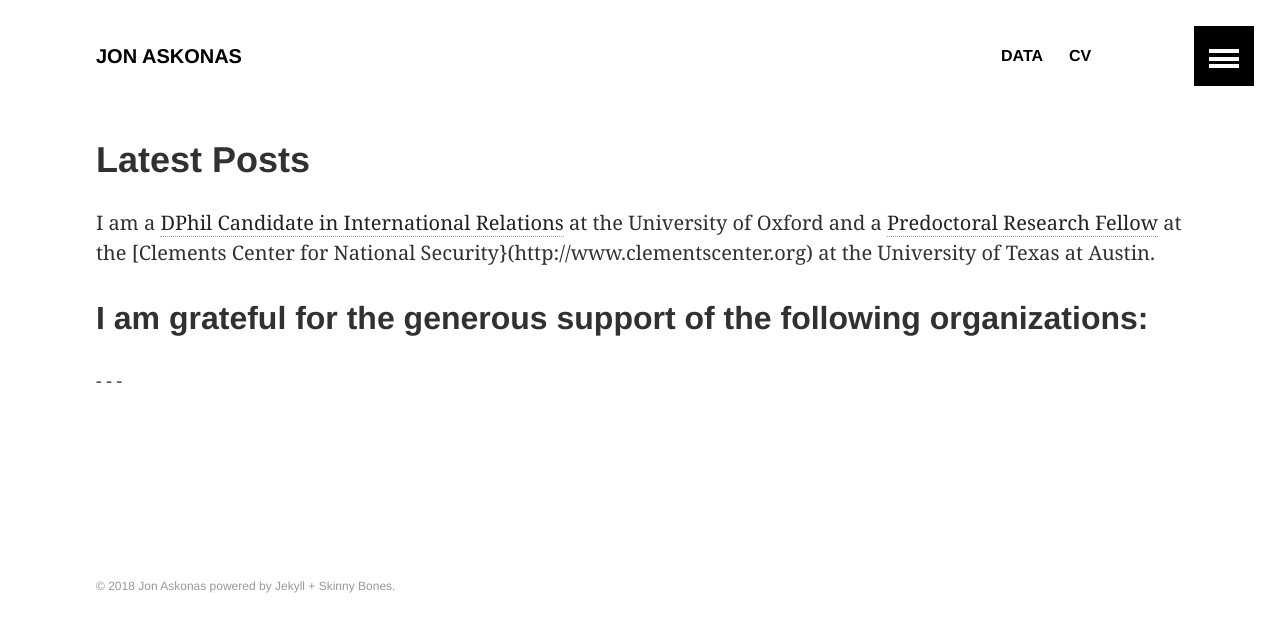
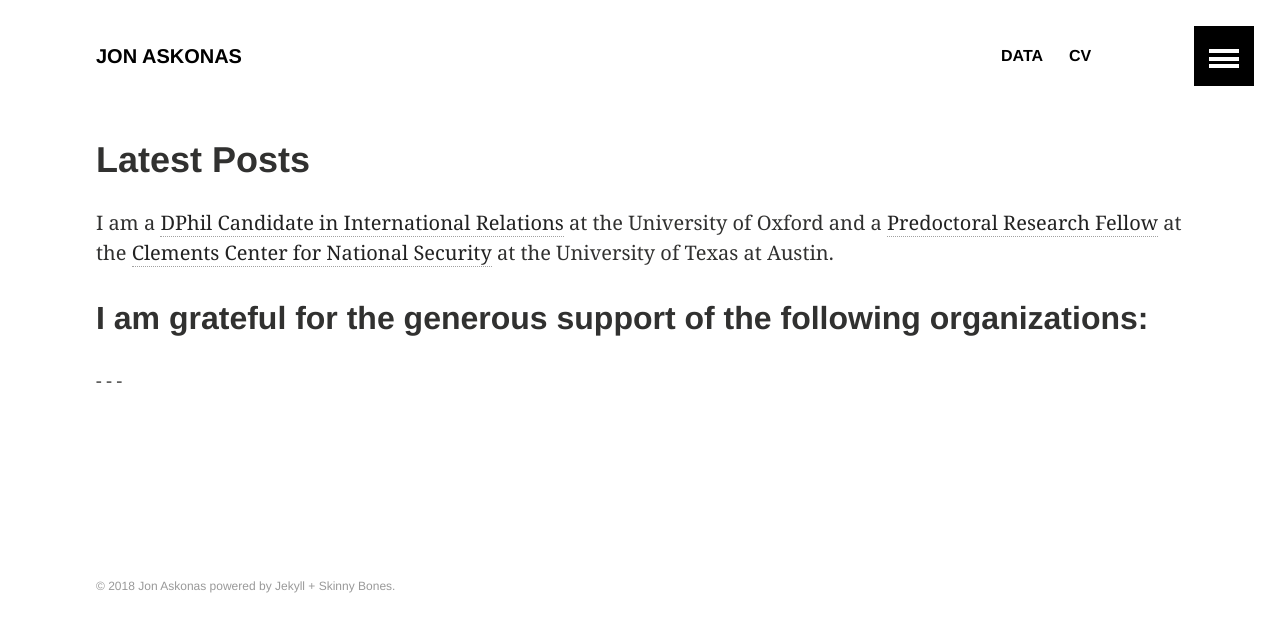
Before and after one commit to jaskonas/jaskonas.github.io, a Jekyll site: the page built from index.md, in a window 1280 px wide. Shown: the top 632 px of the page. Built offline with Jekyll 4.4.1, drawn with Linux system fonts in a browser that asks for light colours.

Commit message:
Bracket fix
oops

```diff
--- a/index.md
+++ b/index.md
@@ -4,7 +4,7 @@ permalink: /
 title: "Latest Posts"
 ---
 
-I am a [DPhil Candidate in International Relations](https://www.politics.ox.ac.uk/student-profile/jonathan-askonas.html) at the University of Oxford and a [Predoctoral Research Fellow](https://www.clementscenter.org/people/predoctoral-fellow/item/1199-jon-askonas) at the [Clements Center for National Security}(http://www.clementscenter.org) at the University of Texas at Austin.
+I am a [DPhil Candidate in International Relations](https://www.politics.ox.ac.uk/student-profile/jonathan-askonas.html) at the University of Oxford and a [Predoctoral Research Fellow](https://www.clementscenter.org/people/predoctoral-fellow/item/1199-jon-askonas) at the [Clements Center for National Security](http://www.clementscenter.org) at the University of Texas at Austin.
 
 I am grateful for the generous support of the following organizations:
 -
```
